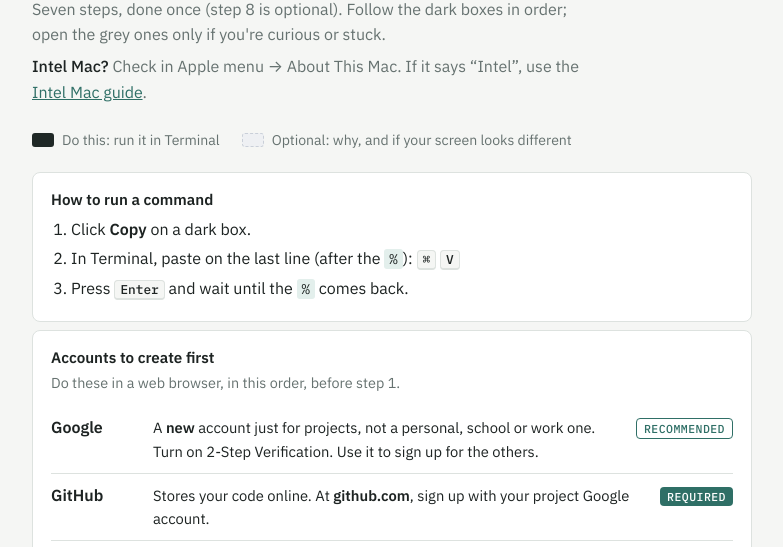
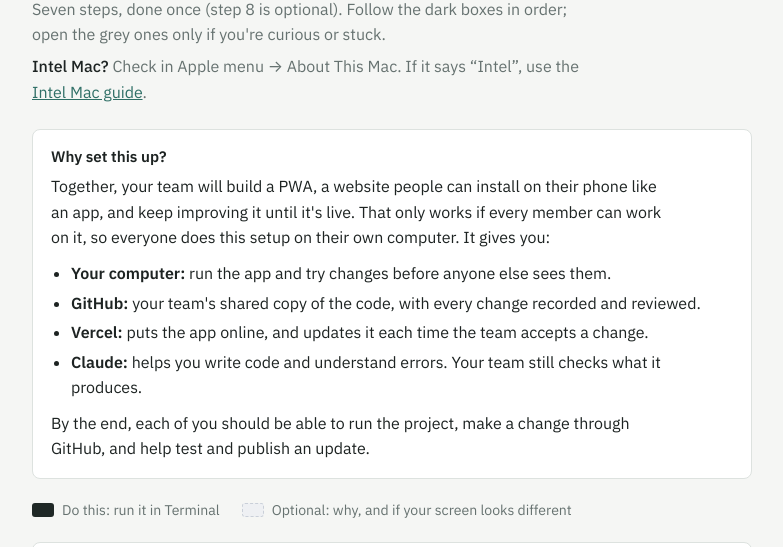
Before and after one commit to Winrisred/pwa-setup-guide, a plain HTML site: page index.html in a window 1280 px wide. Shown: the part 178-725 px from the top of the page, without its empty margins (248-1031 px from the left). Drawn offline with Linux system fonts and the light colour scheme.

Commit message:
Add a "Why set this up?" box to the guide
Explain why every team member does the setup and what each tool is for
(their computer, GitHub, Vercel, Claude). The box is written once in
index.html and moved under the intro of whichever guide is open, so
there's one copy to edit. The README notes the exception.

Co-Authored-By: Claude Opus 5.5 <noreply@anthropic.com>

```diff
--- a/index.html
+++ b/index.html
@@ -207,6 +207,25 @@
       .primer li {
         margin-bottom: 4px;
       }
+
+      /* why set this up */
+      .why {
+        background: var(--paper);
+        border: 1px solid var(--line);
+        border-radius: 8px;
+        padding: 16px 18px;
+        margin: 0 0 20px;
+      }
+      .why h3 {
+        font: 600 0.95rem var(--sans);
+        margin: 0 0 8px;
+      }
+      .why li {
+        margin-bottom: 4px;
+      }
+      .why p:last-child {
+        margin: 0;
+      }
       kbd {
         font: 500 0.8rem var(--mono);
         border: 1px solid var(--line);
@@ -512,6 +531,40 @@
         ><button type="button" data-os="win" aria-pressed="false">
           Windows
         </button>
+      </div>
+
+      <!-- Shared by all three guides: the script moves it under the open
+           guide's intro, so there's only one copy to edit. -->
+      <div class="why" id="why">
+        <h3>Why set this up?</h3>
+        <p>
+          Together, your team will build a PWA, a website people can install on
+          their phone like an app, and keep improving it until it's live. That
+          only works if every member can work on it, so everyone does this
+          setup on their own computer. It gives you:
+        </p>
+        <ul>
+          <li>
+            <b>Your computer:</b> run the app and try changes before anyone
+            else sees them.
+          </li>
+          <li>
+            <b>GitHub:</b> your team's shared copy of the code, with every
+            change recorded and reviewed.
+          </li>
+          <li>
+            <b>Vercel:</b> puts the app online, and updates it each time the
+            team accepts a change.
+          </li>
+          <li>
+            <b>Claude:</b> helps you write code and understand errors. Your
+            team still checks what it produces.
+          </li>
+        </ul>
+        <p>
+          By the end, each of you should be able to run the project, make a
+          change through GitHub, and help test and publish an update.
+        </p>
       </div>
 
       <!-- ================= MAC ================= -->
@@ -2512,8 +2565,10 @@ sudo ln -sf "/Applications/Visual Studio Code.app/Contents/Resources/app/bin/cod
         intel: document.getElementById("os-intel"),
         win: document.getElementById("os-win"),
       };
+      const why = document.getElementById("why");
       function setOS(os, save) {
         for (const k in panes) panes[k].hidden = k !== os;
+        panes[os].querySelector(".lede").after(why);
         document
           .querySelectorAll(".switch button")
           .forEach((b) => b.setAttribute("aria-pressed", b.dataset.os === os));
```
Also changed, not shown: 1 other file.
